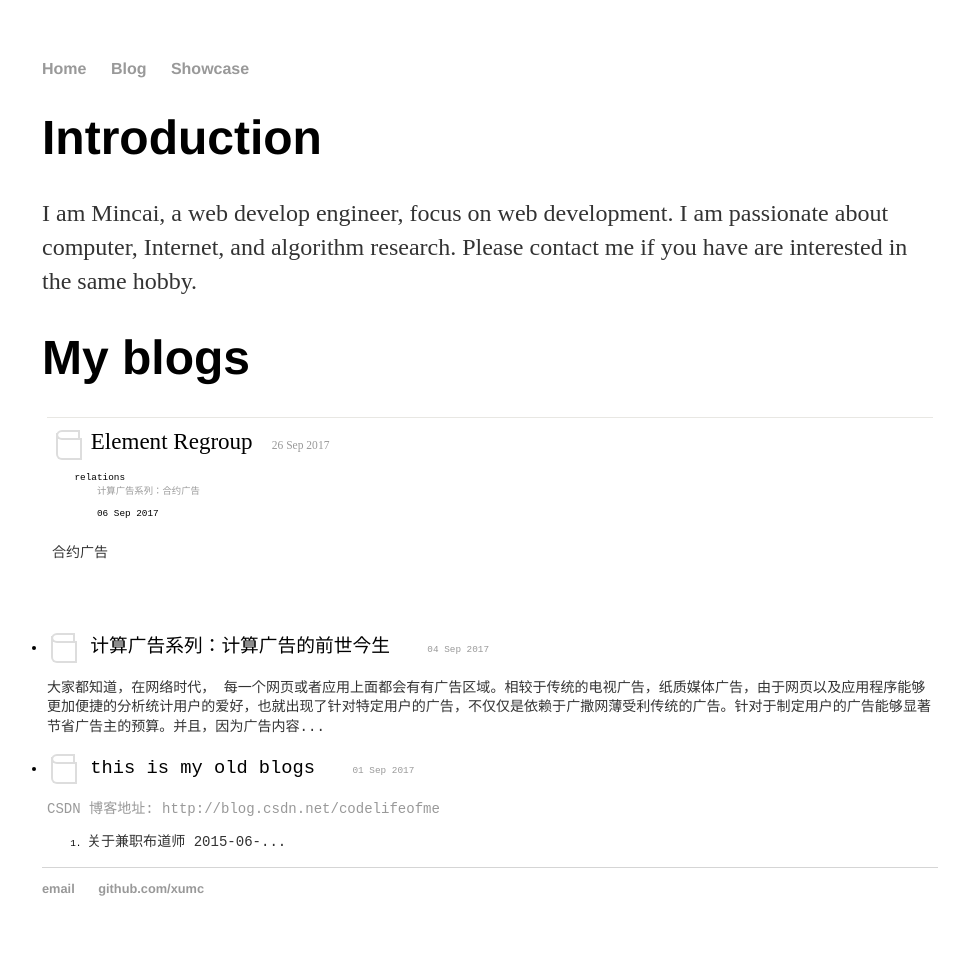
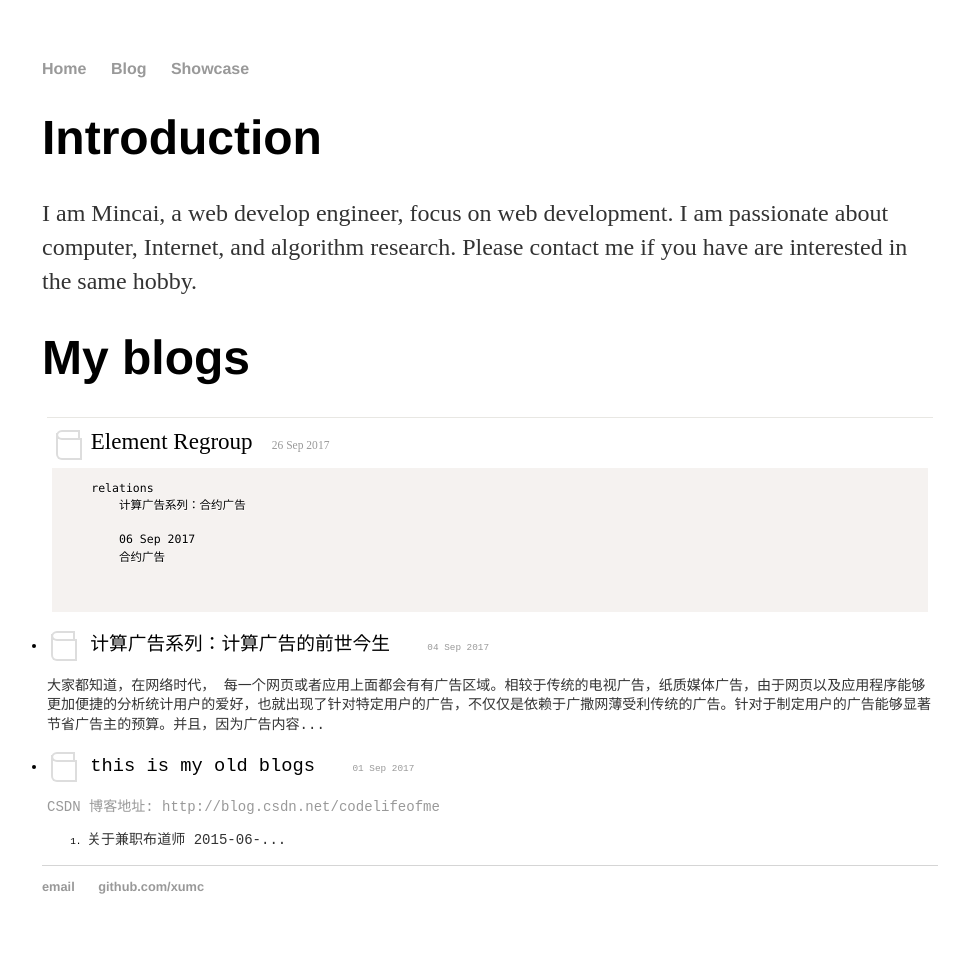
Before and after one commit to xumc/xumc.github.io, a Jekyll site: the page built from index.html, in a window 1280 px wide. Shown: the whole page, without its empty margins (150-1119 px from the left). Built offline with Jekyll 4.4.1, drawn with Linux system fonts in a browser that asks for light colours; nearby versions of some CDN libraries; library files that are not in the unit come from our copies; the list of posts is cut into pages by our own code.

Commit message:
Update default.html

```diff
--- a/_layouts/default.html
+++ b/_layouts/default.html
@@ -6,7 +6,7 @@
 			<!-- link to main stylesheet -->
 			<link rel="stylesheet" type="text/css" href="/css/main.css">
             <link rel="stylesheet" href="/css/icono.min.css">
-
+	    <link href="css/prism.css" rel="stylesheet" />
 		</head>
 		<body>
 			<nav>
@@ -27,5 +27,6 @@
 	        		<li><a href="https://github.com/xumc">github.com/xumc</a></li>
 				</ul>
 			</footer>
+			<script src="js/prism.js"></script>
 		</body>
 	</html>
```
